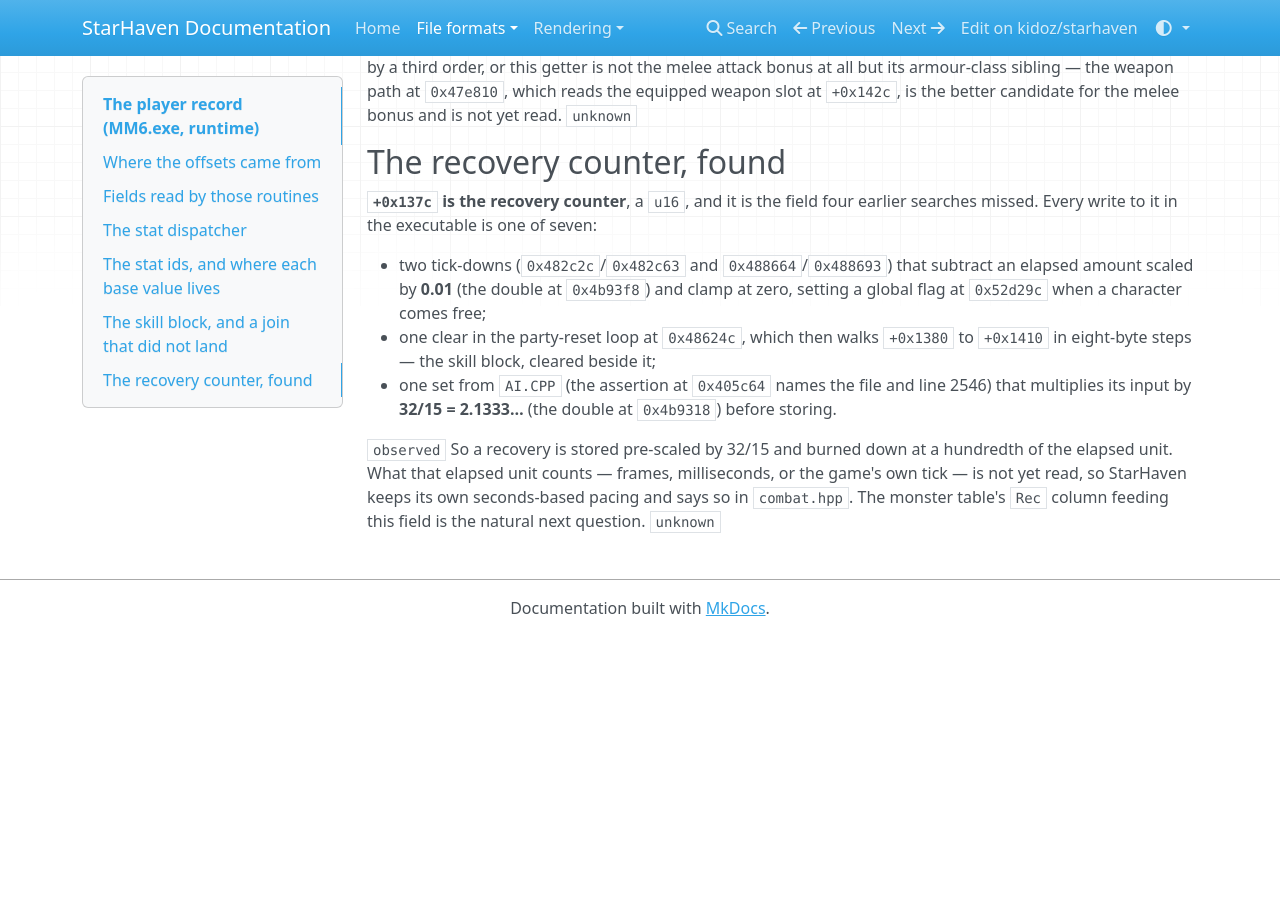
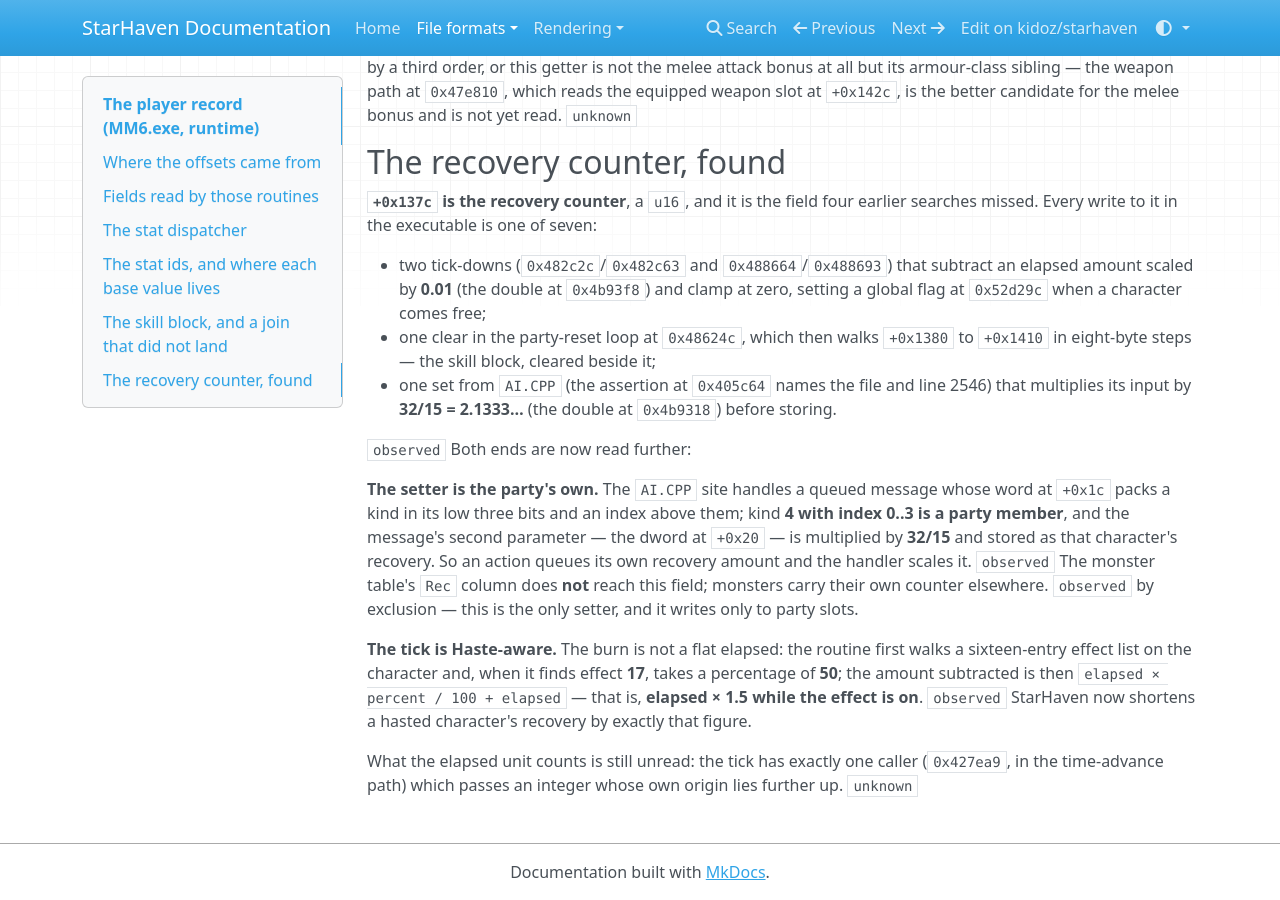
Before and after one commit to kidoz/starhaven, an MkDocs documentation site: the page built from docs/formats/player-record.md, in a window 1280 px wide and 900 px high, scrolled down 2156 px. Built offline with MkDocs 1.6.1, drawn with Linux system fonts in a browser that asks for light colours; nearby versions of some CDN libraries; before the commit the page ends 2792 px from its top, so only the background shows below that.

Commit message:
Take the recovery trace as far as the dice allow

```diff
--- a/docs/formats/player-record.md
+++ b/docs/formats/player-record.md
@@ -113,9 +113,25 @@
   line 2546) that multiplies its input by **32/15 = 2.1333…** (the double
   at `0x4b9318`) before storing.
 
-`observed` So a recovery is stored pre-scaled by 32/15 and burned down at
-a hundredth of the elapsed unit. What that elapsed unit counts — frames,
-milliseconds, or the game's own tick — is not yet read, so StarHaven
-keeps its own seconds-based pacing and says so in `combat.hpp`. The
-monster table's `Rec` column feeding this field is the natural next
-question. `unknown`
+`observed` Both ends are now read further:
+
+**The setter is the party's own.** The `AI.CPP` site handles a queued
+message whose word at `+0x1c` packs a kind in its low three bits and an
+index above them; kind **4 with index 0..3 is a party member**, and the
+message's second parameter — the dword at `+0x20` — is multiplied by
+**32/15** and stored as that character's recovery. So an action queues
+its own recovery amount and the handler scales it. `observed` The monster
+table's `Rec` column does **not** reach this field; monsters carry their
+own counter elsewhere. `observed` by exclusion — this is the only setter,
+and it writes only to party slots.
+
+**The tick is Haste-aware.** The burn is not a flat elapsed: the routine
+first walks a sixteen-entry effect list on the character and, when it
+finds effect **17**, takes a percentage of **50**; the amount subtracted
+is then `elapsed × percent / 100 + elapsed` — that is, **elapsed × 1.5
+while the effect is on**. `observed` StarHaven now shortens a hasted
+character's recovery by exactly that figure.
+
+What the elapsed unit counts is still unread: the tick has exactly one
+caller (`0x427ea9`, in the time-advance path) which passes an integer
+whose own origin lies further up. `unknown`
```
Also changed, not shown: README.md (+7 -3 lines), 1 other file.
